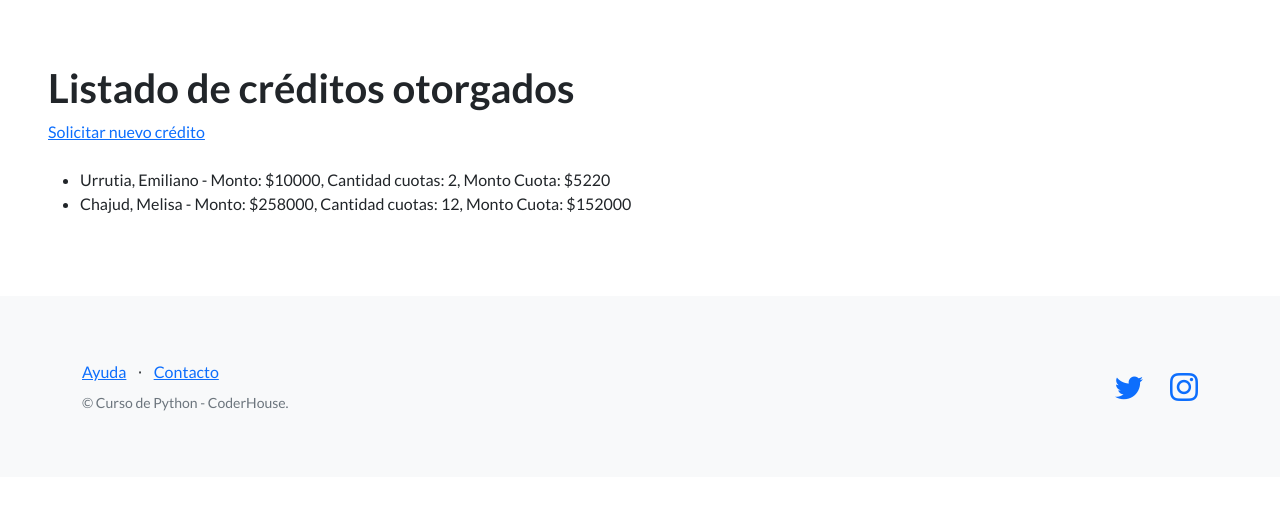
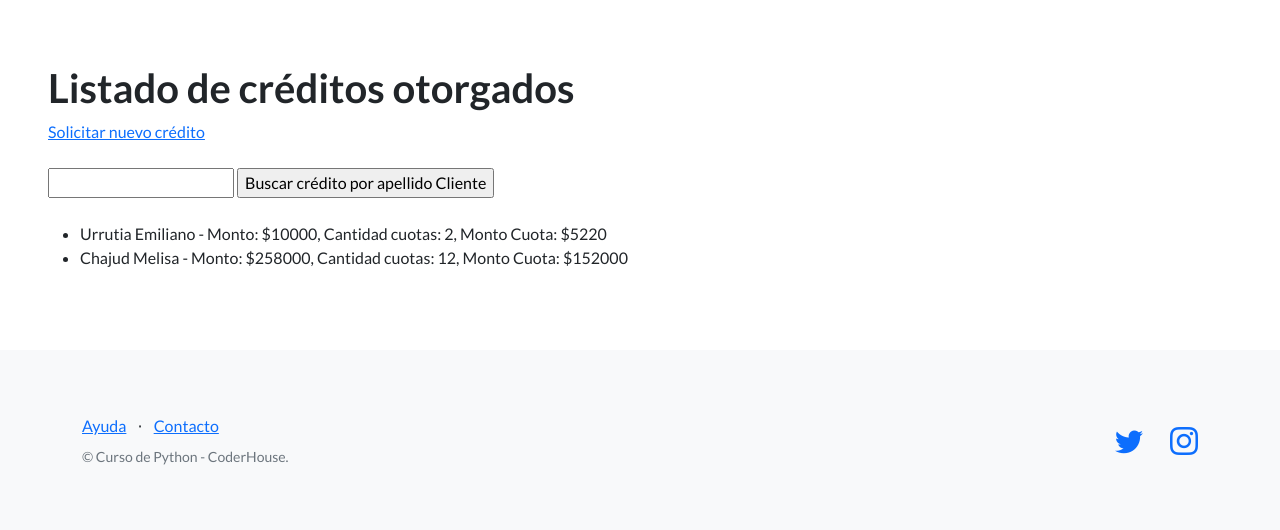
Before and after one commit to emiurru/Proyecto-final-Urrutia, a Django app: page /app-creditos/creditos/ in a window 1280 px wide. Shown: the part 156-686 px from the top of the page. Run offline with Django 4.2, Linux system fonts and the light colour scheme; data comes from the database, SQL or seed files in the repository; some libraries are stand-ins or nearby versions.

Commit message:
agregados todos los campos de busqueda

```diff
--- a/app_creditos/models.py
+++ b/app_creditos/models.py
@@ -7,7 +7,7 @@ class Clientes(models.Model):
     email = models.EmailField()
 
     def __str__(self) -> str:
-        return f'{self.apellido}, {self.nombre}'
+        return f'{self.apellido}  {self.nombre}'
 
 class Tipo_Credito(models.Model):
     nombre_credito = models.CharField(max_length=256)
--- a/app_creditos/templates/app_creditos/creditos.html
+++ b/app_creditos/templates/app_creditos/creditos.html
@@ -6,6 +6,12 @@
     <h1>Listado de créditos otorgados</h1>
     <a href="{% url 'crear-credito' %}">Solicitar nuevo crédito</a>
     <br><br>
+    <form action="{% url 'buscar-creditos' %}" method="post">
+      {% csrf_token %}
+      <input type="text" name="busqueda">
+      <input type="submit" value="Buscar crédito por apellido Cliente">
+    </form>
+    <br>
     <ul>
     {% for credito in creditos %}
       <li>{{ credito.cliente }} - Monto: ${{ credito.monto }}, Cantidad cuotas: {{ credito.cuotas }}, Monto Cuota: ${{ credito.monto_cuota }}</li>
--- a/app_creditos/urls.py
+++ b/app_creditos/urls.py
@@ -1,7 +1,8 @@
 from django.contrib import admin
 from django.urls import path
 
-from app_creditos.views import listar_clientes, listar_tipo_creditos, listar_creditos, crear_clientes, crear_tipo_credito, crear_credito, buscar_clientes, buscar_tipo_creditos
+from app_creditos.views import listar_clientes, listar_tipo_creditos, listar_creditos, crear_clientes, crear_tipo_credito, crear_credito,\
+      buscar_clientes, buscar_tipo_creditos, buscar_creditos
 
 urlpatterns = [
     path("lista-clientes/", listar_clientes, name="lista-clientes"),
@@ -12,5 +13,6 @@ urlpatterns = [
     path('crear-credito/', crear_credito, name='crear-credito'),
     path('buscar-clientes/', buscar_clientes, name='buscar-clientes'),
     path('buscar-tipo-creditos/', buscar_tipo_creditos, name='buscar-tipo-creditos'),
+    path('buscar-creditos/', buscar_creditos, name='buscar-creditos'),
 
 ]
--- a/app_creditos/views.py
+++ b/app_creditos/views.py
@@ -141,9 +141,9 @@ def buscar_tipo_creditos(request):
     if request.method == "POST":
         data = request.POST
         busqueda = data["busqueda"]
-        tipo_credito = Tipo_Credito.objects.filter(nombre_credito__icontains=busqueda)
+        tipo_creditos = Tipo_Credito.objects.filter(nombre_credito__icontains=busqueda)
         contexto = {
-            "tipo_credito": tipo_credito,
+            "tipo_creditos": tipo_creditos,
         }
         http_response = render(
             request=request,
@@ -151,3 +151,18 @@ def buscar_tipo_creditos(request):
             context=contexto,
         )
         return http_response
+
+def buscar_creditos(request):
+    if request.method == "POST":
+        data = request.POST
+        busqueda = data["busqueda"]
+        credito = Creditos.objects.filter(cliente__apellido__contains=busqueda)
+        contexto = {
+            "creditos": credito,
+        }
+        http_response = render(
+            request=request,
+            template_name='app_creditos/creditos.html',
+            context=contexto,
+        )
+        return http_response
```
